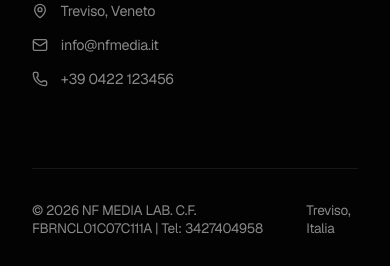
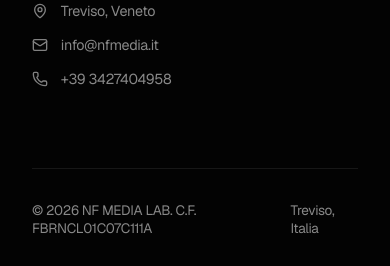
Before and after one commit to ilnicohub/sito-nf-media, a Next.js app: page /cookie in a window 390 px wide. Shown: the part 4555-4821 px from the top of the page. Built offline with nearby package versions, Linux system fonts and the light colour scheme.

Commit message:
fix: move phone number to contacts section in footer and make links clickable

```diff
--- a/src/components/layout/Footer.module.css
+++ b/src/components/layout/Footer.module.css
@@ -72,6 +72,16 @@
   font-size: 0.9rem;
 }
 
+.contactItem a {
+  color: inherit;
+  text-decoration: none;
+  transition: color 0.2s;
+}
+
+.contactItem a:hover {
+  color: var(--accent-primary);
+}
+
 .icon {
   color: var(--foreground);
   opacity: 0.5;
--- a/src/components/layout/Footer.tsx
+++ b/src/components/layout/Footer.tsx
@@ -40,17 +40,17 @@ export default function Footer() {
             </div>
             <div className={styles.contactItem}>
               <Mail size={16} className={styles.icon} />
-              <span>info@nfmedia.it</span>
+              <a href="mailto:info@nfmedia.it">info@nfmedia.it</a>
             </div>
             <div className={styles.contactItem}>
               <Phone size={16} className={styles.icon} />
-              <span>+39 0422 123456</span>
+              <a href="tel:+393427404958">+39 3427404958</a>
             </div>
           </div>
         </div>
 
         <div className={styles.bottom}>
-          <p>&copy; {new Date().getFullYear()} NF MEDIA LAB. C.F. FBRNCL01C07C111A | Tel: 3427404958</p>
+          <p>&copy; {new Date().getFullYear()} NF MEDIA LAB. C.F. FBRNCL01C07C111A</p>
           <p>Treviso, Italia</p>
         </div>
       </div>
```
